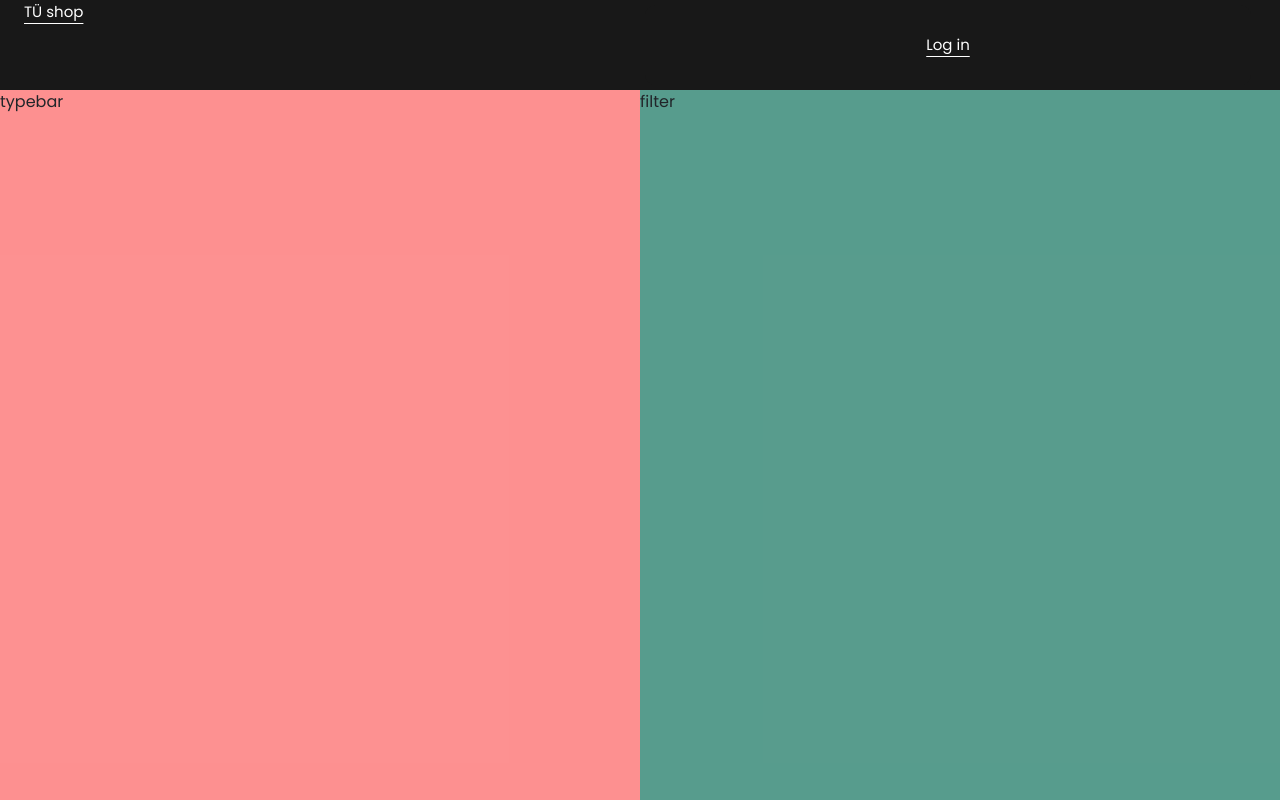
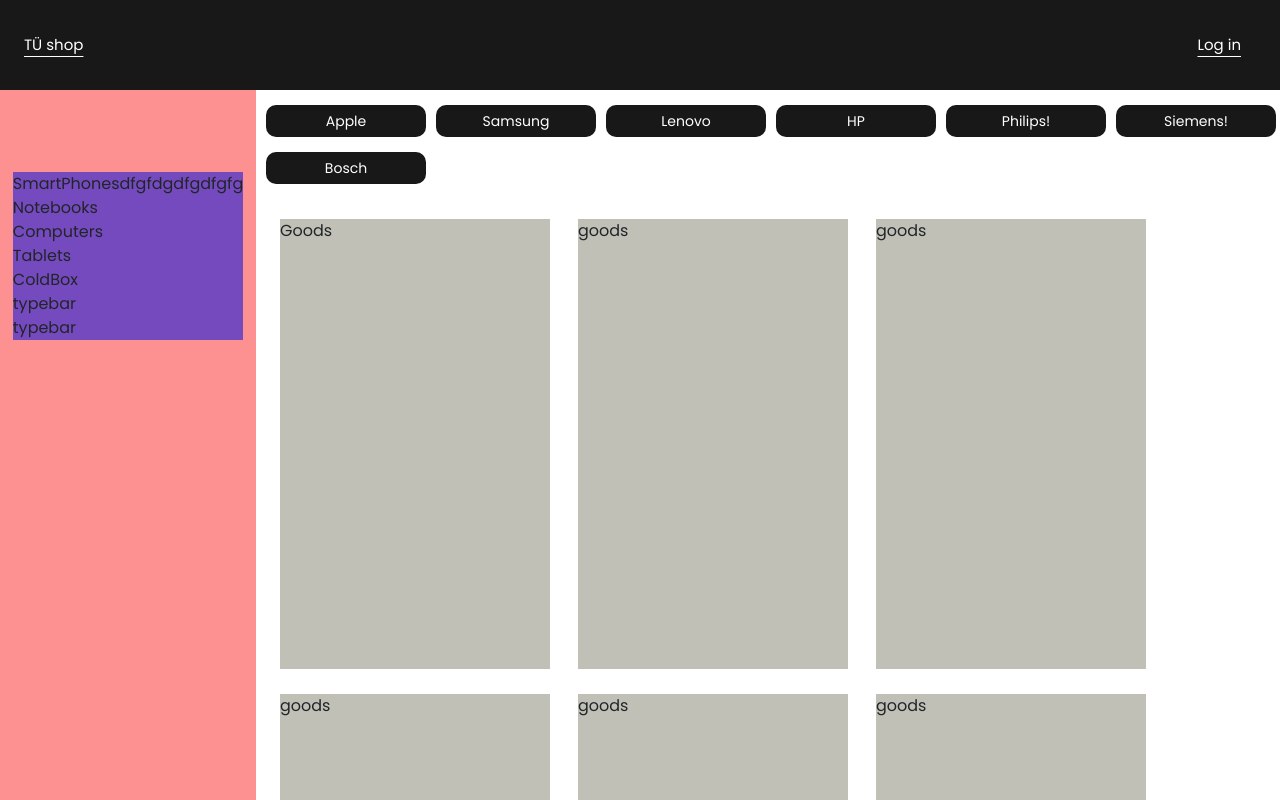
Before and after one commit to vandecristo/Online-Store-PERN-Frontend, a React (Create React App) app: page / in a window 1280 px wide. Shown: the top 800 px of the page. Built offline with nearby package versions, Linux system fonts and the light colour scheme.

Commit message:
Realize basic goodlist layout

```diff
--- a/src/pages/Auth.module.scss
+++ b/src/pages/Auth.module.scss
@@ -87,7 +87,6 @@
   font-weight: 400;
   text-decoration: underline $text-color;
   text-underline-offset: 0.4em;
-  font-size: 16px;
 }
 
 .auth__button:hover {
--- a/src/pages/Shop.jsx
+++ b/src/pages/Shop.jsx
@@ -1,23 +1,67 @@
 import React from 'react';
 import styles from './Shop.module.scss';
 const Shop = () => {
+    const filterOptions = [
+        {id: 1, title: 'Apple'},
+        {id: 2, title: 'Samsung'},
+        {id: 3, title: 'Lenovo'},
+        // {id: 4, title: 'filter'},
+        // {id: 5, title: 'filter'},
+        {id: 6, title: 'HP'},
+        {id: 7, title: 'Philips!'},
+        {id: 8, title: 'Siemens!'},
+        {id: 9, title: 'Bosch'}];
+    const typeBarOptions = [
+        {id: 1, title: 'SmartPhonesdfgfdgdfgdfgfg'},
+        {id: 2, title: 'Notebooks'},
+        {id: 3, title: 'Computers'},
+        {id: 4, title: 'Tablets'},
+        {id: 5, title: 'ColdBox'},
+        {id: 6, title: 'typebar'},
+        {id: 7, title: 'typebar'}
+    ];
+    const goods = [
+        {id: 1, title: 'Goods'},
+        {id: 2, title: 'goods'},
+        {id: 3, title: 'goods'},
+        {id: 4, title: 'goods'},
+        {id: 5, title: 'goods'},
+        {id: 6, title: 'goods'},
+        {id: 7, title: 'goods'},
+        {id: 8, title: 'goods'},
+        {id: 9, title: 'goods'},
+        {id: 10, title: 'goods'},
+        {id: 11, title: 'goods'},
+        {id: 12, title: 'goods'}
+    ];
   return (
       <div className={styles.shop}>
           <div className={styles.shop__body}>
                <div className={styles.shop__typeBarWrapper}>
                    <div className={styles.shop__typeBar}>
-                       typebar
+                       {typeBarOptions.map(item =>
+                       <div
+                           className={styles.shop__typebarItem}
+                           key={item.id}>
+                           <div>{item.title}</div>
+                       </div>)}
                    </div>
                </div>
                <div className={styles.shop__goodsWrapper}>
                    <div className={styles.shop__filterWrapper}>
-                       filter
+                       {filterOptions.map(item =>
+                           <div
+                               key={item.id}
+                               className={styles.shop__filterItem}>
+                               <span>{item.title}</span>
+                           </div>)}
                    </div>
                    <div className={styles.shop__goodsList}>
-                        GoodsList
-                   </div>
-                   <div>
-                       Some changes
+                       {goods.map(item =>
+                           <div  className={styles.shop__goods}
+                                 key={item.id}>
+                               {item.title}
+                           </div>)}
                    </div>
                </div>
           </div>
--- a/src/pages/Shop.module.scss
+++ b/src/pages/Shop.module.scss
@@ -1,35 +1,93 @@
+$text-color: white;
+$text-color-hover: #754abe;
+$theme-black: #181818;
 *{
-  height: 100%;
-  width: 100%;
+  font-family: 'Poppins', sans-serif;
+  font-size: 16px;
 }
 
 .shop{
-  height: 100%;
+  height: calc(100vh - 90px);
 }
 
 .shop__body{
-  height: 92%;
+  height: 100%;
   display: flex;
-  justify-content: center;
 }
 .shop__typeBarWrapper{
+  flex-grow: 2;
+  width: 20%;
   background: rgba(250, 11, 11, 0.45);
+  display: flex;
+  flex-direction: column;
+  align-items: center;
 }
 
 .shop__typeBar{
+  background: rgba(135, 232, 210, 0.45);
+  margin-top: 82px;
+  min-width: 130px;
+}
+
+.shop__typebarItem{
+  background: #754abe;
+}
+
+.shop__typebarItem>div{
+
+}
+.shop__goodsWrapper{
+  width: 80%;
+  background: rgba(49, 75, 215, 0);
+  display: flex;
+  flex-direction: column;
+}
+
+.shop__filterWrapper{
+  background: rgba(74, 171, 93, 0);
+  display: flex;
+  flex-wrap: wrap;
+  padding-bottom: 10px;
 
 }
 
-.shop__goodsWrapper{
-  background: rgba(49, 75, 215, 0.69);
-
+.shop__filterItem{
+  width: 160px;
+  height: 32px;
+  background: $theme-black;
+  color: $text-color;
+  display: flex;
+  flex-direction: column;
+  justify-content: center;
+  align-items: center;
+  margin: 15px 0 0 10px;
+  border-radius: 10px;
+  cursor: pointer;
 }
 
-.shop__filterWrapper{
-  background: rgba(74, 171, 93, 0.64);
+.shop__filterItem>span{
+  font-size: 14px;
+  transition: 0.2s;
+}
 
+.shop__filterItem:hover>span{
+  color: $text-color-hover;
+  transition: 0.2s;
 }
 
 .shop__goodsList{
+  background: rgba(126, 88, 88, 0);
+  flex-grow: 1;
+  display: flex;
+  flex-wrap: wrap;
+  justify-content: start;
+  padding-left: 10px;
+}
+
+.shop__goods{
+  background: #c0c0b7;
+  width: 270px;
+  height: 450px;
+  margin: 25px 14px 0 14px;
 
 }
```
